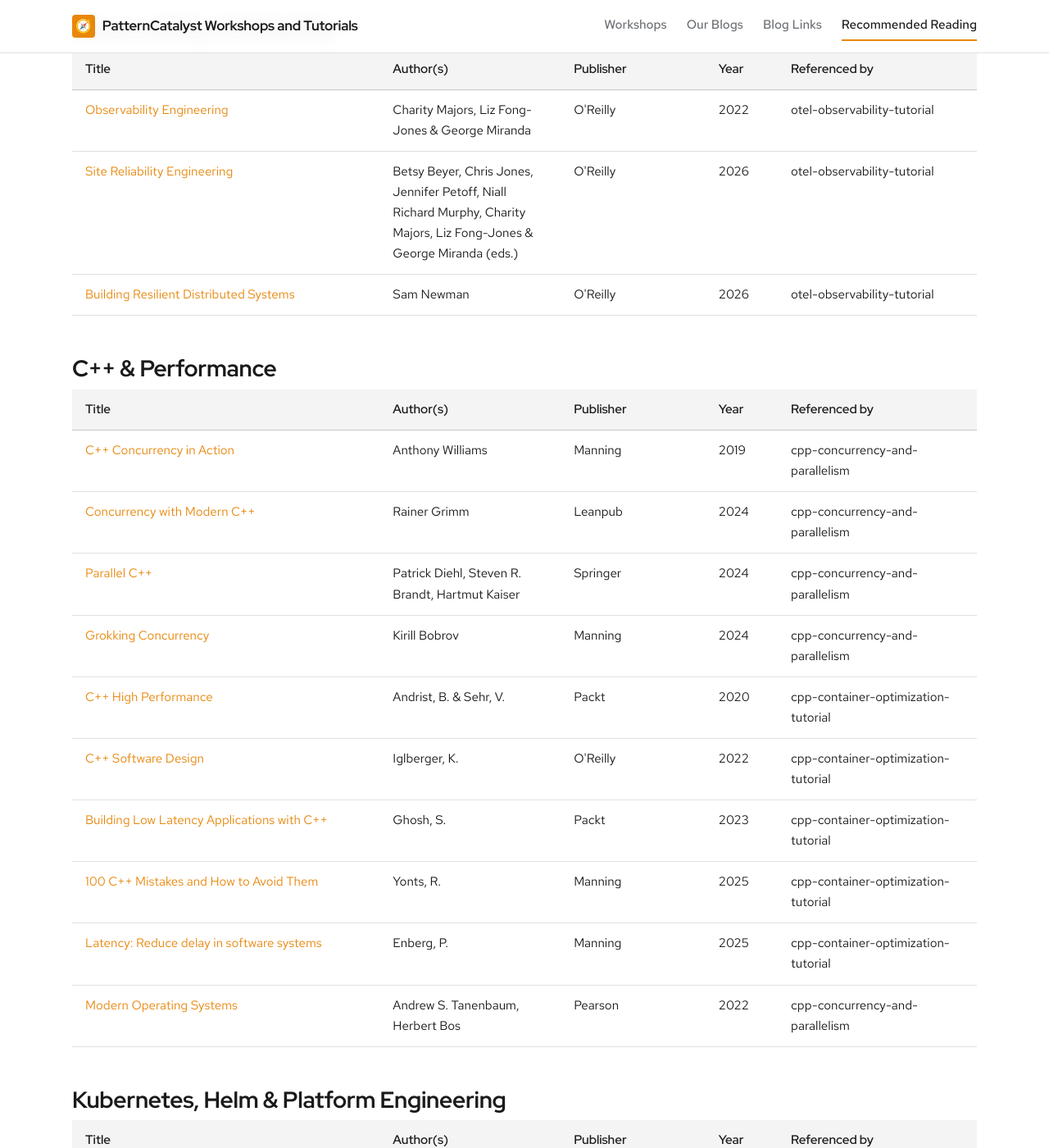
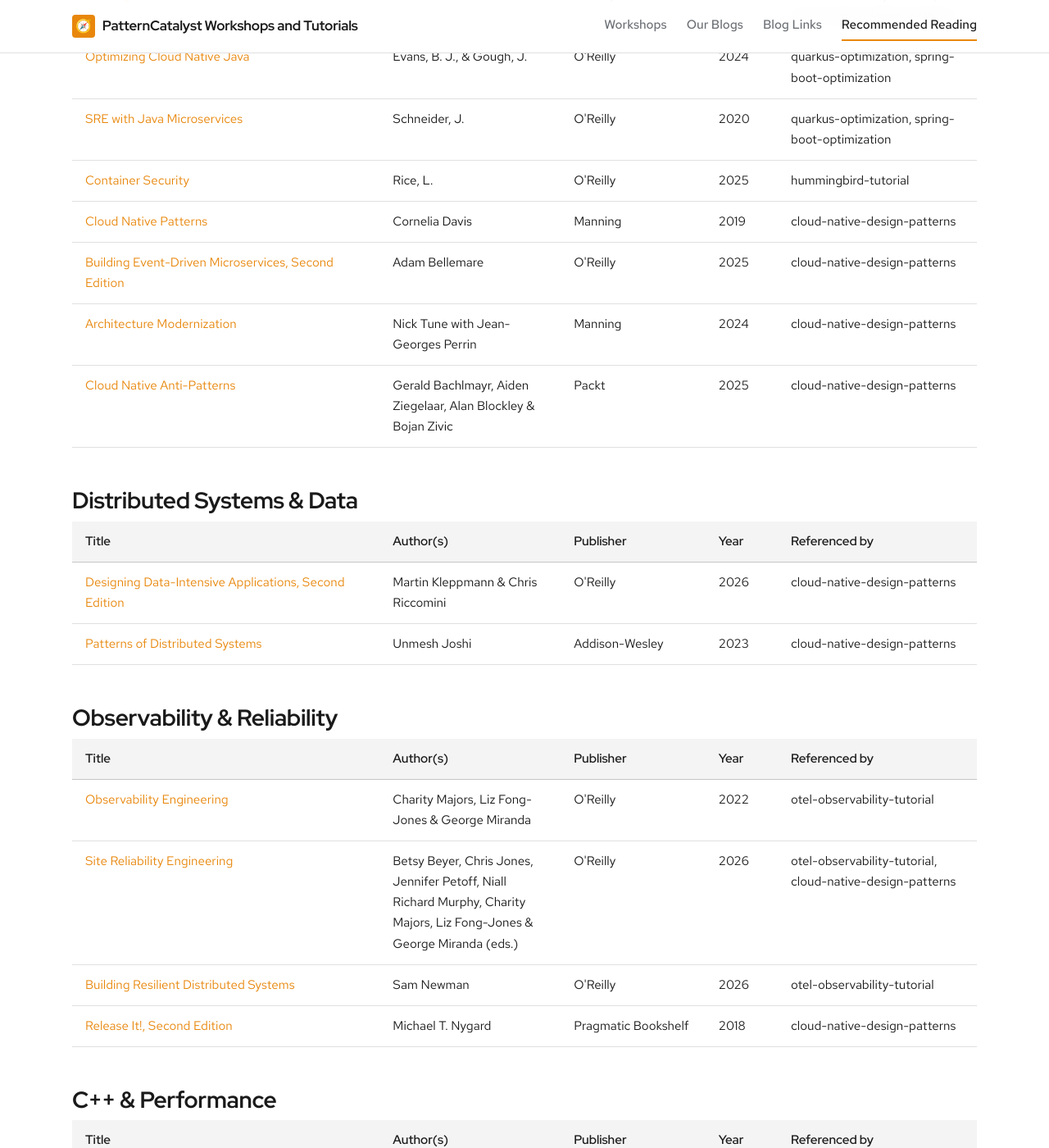
Before and after one commit to patterncatalyst/patterncatalyst-workshops-tutorials-list, a Jekyll site: the page built from books.html, in a window 1280 px wide and 1400 px high, scrolled down 2427 px. Shown: the whole window at 82% size. Built offline with Jekyll 4.4.1, drawn with Linux system fonts in a browser that asks for light colours; some web fonts are replaced; some of the changed text lies outside the part shown.

Commit message:
data: add Cloud-Native Design Patterns' reference books (#8)
* data: add Cloud-Native Design Patterns' reference books

- books.yml: add Designing Data-Intensive Applications 2nd ed. (Kleppmann & Riccomini, 2026),
  Building Event-Driven Microservices 2nd ed. (Bellemare, 2025), Cloud Native Patterns (Davis, 2019),
  Patterns of Distributed Systems (Joshi, 2023), Patterns for API Design (Zimmermann et al., 2022),
  RESTful Web APIs (Richardson, Amundsen & Ruby, 2013) and Release It! 2nd ed. (Nygard, 2018), each
  verified against its publisher page; add cloud-native-design-patterns to referenced_by of Building
  Microservices, API Design Patterns, Balancing Coupling and Site Reliability Engineering.
  Hand-edited per CLAUDE.md.
- book_categories.yml: new 'Distributed Systems & Data' group (Kleppmann, Joshi); the rest under
  APIs & Integration, Cloud-Native, and Observability & Reliability.

Matches the site's new Bibliography page (patterncatalyst/cloud-native-design-patterns).

* data: add Architecture Modernization and Cloud Native Anti-Patterns; Principles of Web API Design referenced by cloud-native-design-patterns

* data: RESTful Web APIs authors are Richardson & Amundsen (foreword by Sam Ruby)

```diff
--- a/_data/book_categories.yml
+++ b/_data/book_categories.yml
@@ -32,6 +32,8 @@
     - "RESTful Web API Patterns and Practices Cookbook"
     - "The Design of Web APIs, Second Edition"
     - "Learning API Styles"
+    - "Patterns for API Design"
+    - "RESTful Web APIs"
 
 - name: "Cloud-Native, Microservices & Containers"
   books:
@@ -40,12 +42,22 @@
     - "Optimizing Cloud Native Java"
     - "SRE with Java Microservices"
     - "Container Security"
+    - "Cloud Native Patterns"
+    - "Building Event-Driven Microservices, Second Edition"
+    - "Architecture Modernization"
+    - "Cloud Native Anti-Patterns"
+
+- name: "Distributed Systems & Data"
+  books:
+    - "Designing Data-Intensive Applications, Second Edition"
+    - "Patterns of Distributed Systems"
 
 - name: "Observability & Reliability"
   books:
     - "Observability Engineering"
     - "Site Reliability Engineering"
     - "Building Resilient Distributed Systems"
+    - "Release It!, Second Edition"
 
 - name: "C++ & Performance"
   books:
--- a/_data/books.yml
+++ b/_data/books.yml
@@ -33,6 +33,7 @@
   referenced_by:
     - "cpp-container-optimization-tutorial"
     - "api-patterns-and-practices-rest"
+    - "cloud-native-design-patterns"
 
 - title: "Balancing Coupling in Software Design"
   authors: "Vlad Khononov"
@@ -42,6 +43,7 @@
   url: "https://www.informit.com/store/balancing-coupling-in-software-design-universal-design-9780137353538"
   referenced_by:
     - "domain-driven-design-observability-workshop"
+    - "cloud-native-design-patterns"
 
 - title: "Building Low Latency Applications with C++"
   authors: "Ghosh, S."
@@ -61,6 +63,7 @@
   review_note: "2nd Edition (subtitle: Designing Fine-Grained Systems), published 2021. Print ISBN 9781492034025 (confirmed via Biblio/AbeBooks/eBay listings) differs from the O'Reilly product-page ebook ISBN 9781492034018 — same book, different format, consistent with this catalog's existing print/ebook ISBN convention (see Optimizing Cloud Native Java, SRE with Java Microservices)."
   referenced_by:
     - "otel-observability-tutorial"
+    - "cloud-native-design-patterns"
 
 - title: "Building Resilient Distributed Systems"
   authors: "Sam Newman"
@@ -292,6 +295,7 @@
   referenced_by:
     - "datamesh-reference-arch-python"
     - "minikube-on-fedora"
+    - "cloud-native-design-patterns"
 
 - title: "RESTful Web API Patterns and Practices Cookbook"
   authors: "Amundsen, M."
@@ -314,6 +318,7 @@
   review_note: "Full subtitle: How Google Runs Production Systems. A 2nd edition was confirmed to exist (ISBN 9798341607675), with original editors Beyer/Jones/Petoff/Murphy joined by new co-editors Charity Majors, Liz Fong-Jones & George Miranda; scheduled for publication October 27, 2026. Used here per instructions to prefer a 2nd edition when one exists, in place of the free 1st-edition (2016) text hosted at sre.google."
   referenced_by:
     - "otel-observability-tutorial"
+    - "cloud-native-design-patterns"
 
 - title: "SRE with Java Microservices"
   authors: "Schneider, J."
@@ -395,3 +400,93 @@
   review_note: "Hand-added for api-patterns-and-practices-rest; verified against the manning.com product page (Arnaud Lauret, 2nd edition)."
   referenced_by:
     - "api-patterns-and-practices-rest"
+
+- title: "Designing Data-Intensive Applications, Second Edition"
+  authors: "Martin Kleppmann & Chris Riccomini"
+  publisher: "O'Reilly"
+  year: 2026
+  isbn: "9781098119065"
+  url: "https://www.oreilly.com/library/view/designing-data-intensive-applications/9781098119058/"
+  review_note: "Hand-added for cloud-native-design-patterns (its Bibliography page); 2nd edition published March 2026 per the author's site (O'Reilly lists February 2026); print ISBN, ebook ISBN 9781098119058 in the URL."
+  referenced_by:
+    - "cloud-native-design-patterns"
+
+- title: "Building Event-Driven Microservices, Second Edition"
+  authors: "Adam Bellemare"
+  publisher: "O'Reilly"
+  year: 2025
+  isbn: null
+  url: "https://www.oreilly.com/library/view/building-event-driven-microservices/9798341622180/"
+  review_note: "Hand-added for cloud-native-design-patterns (its Bibliography page); 2nd edition, O'Reilly product page dated September 2025 (ebook ISBN 9798341622180 in the URL)."
+  referenced_by:
+    - "cloud-native-design-patterns"
+
+- title: "Cloud Native Patterns"
+  authors: "Cornelia Davis"
+  publisher: "Manning"
+  year: 2019
+  isbn: "9781617294297"
+  url: "https://www.manning.com/books/cloud-native-patterns"
+  review_note: "Hand-added for cloud-native-design-patterns (its Bibliography page); Manning, May 2019; subtitle Designing Change-Tolerant Software."
+  referenced_by:
+    - "cloud-native-design-patterns"
+
+- title: "Patterns of Distributed Systems"
+  authors: "Unmesh Joshi"
+  publisher: "Addison-Wesley"
+  year: 2023
+  isbn: "9780138221980"
+  url: "https://www.informit.com/store/patterns-of-distributed-systems-9780138221980"
+  review_note: "Hand-added for cloud-native-design-patterns (its Bibliography page); InformIT page: published November 2023 (copyright 2024)."
+  referenced_by:
+    - "cloud-native-design-patterns"
+
+- title: "Patterns for API Design"
+  authors: "Olaf Zimmermann, Mirko Stocker, Daniel Lübke, Uwe Zdun & Cesare Pautasso"
+  publisher: "Addison-Wesley"
+  year: 2022
+  isbn: "9780137670109"
+  url: "https://www.informit.com/store/patterns-for-api-design-simplifying-integration-with-9780137670109"
+  review_note: "Hand-added for cloud-native-design-patterns (its Bibliography page); subtitle Simplifying Integration with Loosely Coupled Message Exchanges; InformIT page: published November 2022 (copyright 2023)."
+  referenced_by:
+    - "cloud-native-design-patterns"
+
+- title: "RESTful Web APIs"
+  authors: "Leonard Richardson & Mike Amundsen"
+  publisher: "O'Reilly"
+  year: 2013
+  isbn: "9781449359713"
+  url: "https://www.oreilly.com/library/view/restful-web-apis/9781449359713/"
+  review_note: "Hand-added for cloud-native-design-patterns (its Bibliography page); O'Reilly page: September 2013. Foreword by Sam Ruby; successor to Richardson & Ruby's RESTful Web Services (O'Reilly, 2007); no later edition found. Not the same book as Amundsen's RESTful Web API Patterns and Practices Cookbook."
+  referenced_by:
+    - "cloud-native-design-patterns"
+
+- title: "Release It!, Second Edition"
+  authors: "Michael T. Nygard"
+  publisher: "Pragmatic Bookshelf"
+  year: 2018
+  isbn: null
+  url: "https://pragprog.com/titles/mnee2/release-it-second-edition/"
+  review_note: "Hand-added for cloud-native-design-patterns (its Bibliography page); subtitle Design and Deploy Production-Ready Software; pragprog.com page: January 2018."
+  referenced_by:
+    - "cloud-native-design-patterns"
+
+- title: "Architecture Modernization"
+  authors: "Nick Tune with Jean-Georges Perrin"
+  publisher: "Manning"
+  year: 2024
+  isbn: null
+  url: "https://www.manning.com/books/architecture-modernization"
+  review_note: "Hand-added for cloud-native-design-patterns (its Bibliography page and deck reference slide); subtitle Socio-technical alignment of software, strategy, and structure; manning.com page: January 2024."
+  referenced_by:
+    - "cloud-native-design-patterns"
+
+- title: "Cloud Native Anti-Patterns"
+  authors: "Gerald Bachlmayr, Aiden Ziegelaar, Alan Blockley & Bojan Zivic"
+  publisher: "Packt"
+  year: 2025
+  isbn: "9781836200598"
+  url: "https://www.packtpub.com/en-us/product/cloud-native-anti-patterns-9781836200581"
+  review_note: "Hand-added for cloud-native-design-patterns (its Bibliography page and deck reference slide); subtitle Avoiding Common Mistakes and Driving Success with Best Practices and Real-World Cases; March 2025 per Packt listings; print ISBN 9781836200598, eISBN 9781836200581 (packtpub.com blocks automated fetches, details from Packt search listings and a university catalog)."
+  referenced_by:
+    - "cloud-native-design-patterns"
```
